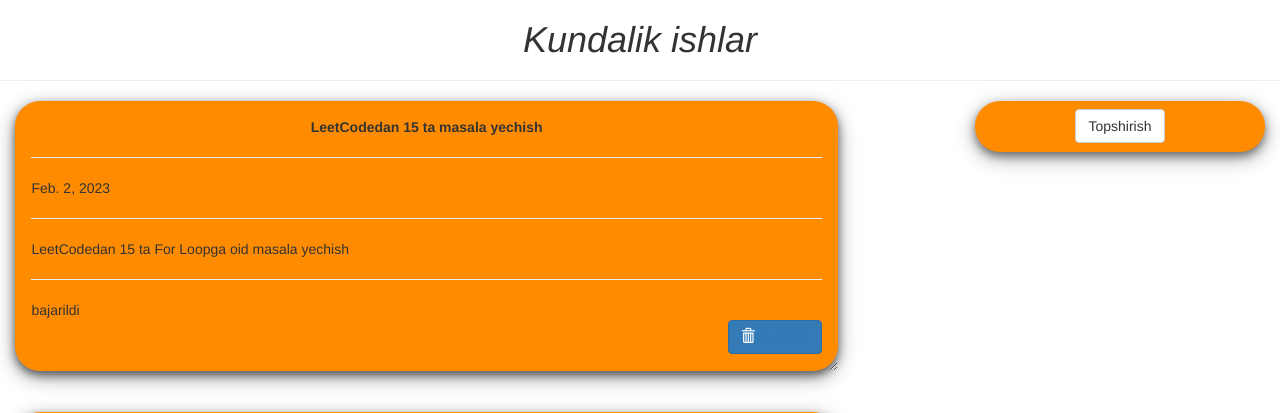
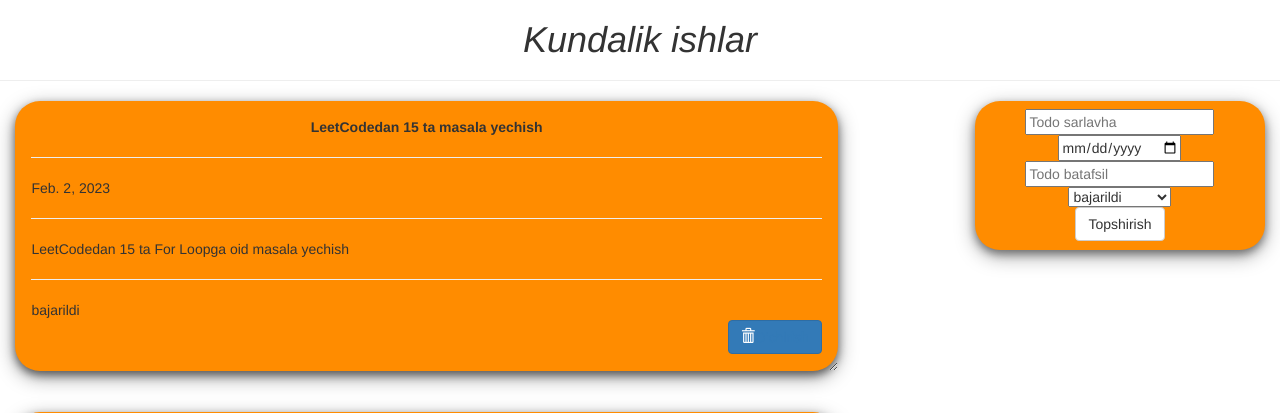
Before and after one commit to fr-javohir/todo-django, a Django app: page / in a window 1280 px wide. Shown: the top 413 px of the page. Run offline with Django 4.2, Linux system fonts and the light colour scheme; data comes from the database, SQL or seed files in the repository; both versions use the stored data as it was after the commit; some libraries are stand-ins or nearby versions.

Commit message:
Now it is possible to add todos on html template

```diff
--- a/asosiy/views.py
+++ b/asosiy/views.py
@@ -1,10 +1,18 @@
-from django.shortcuts import render
+from django.shortcuts import render, redirect
 from .models import *
 
 
 def home(request):
+    if request.method == 'POST':
+        sarlavha = request.POST.get('s')
+        vaqt = request.POST.get('v')
+        batafsil = request.POST.get('b')
+        holat = request.POST.get("st")
+        Todo.objects.create(sarlavha=sarlavha, vaqt=vaqt,
+                            batafsil=batafsil, holat=holat)
+
+        return redirect('/')
     data = {
         "messages": Todo.objects.all()
     }
     return render(request, 'todo.html', data)
-# Create your views here.
--- a/templates/todo.html
+++ b/templates/todo.html
@@ -74,7 +74,29 @@
       <div class="col-md-1"></div>
       <div class="col-md-3">
         <div class="submit_form">
-          <form action="#">
+          <form method="POST">
+            {% csrf_token %}
+            <div>
+              <input
+                type="text"
+                placeholder="Todo sarlavha"
+                name="s"
+                autocomplete="off"
+              />
+            </div>
+            <div>
+              <input type="date" placeholder="Todo vaqt" name="v" />
+            </div>
+            <div>
+              <input type="text" placeholder="Todo batafsil" name="b" />
+            </div>
+            <div>
+              <select name="st">
+                <option value="bajarildi">bajarildi</option>
+                <option value="bajarilmoqda">bajarilmoqda</option>
+                <option value="bajarilmadi">bajarilmadi</option>
+              </select>
+            </div>
             <center>
               <button type="submit" class="btn btn-default">Topshirish</button>
             </center>
```
Also changed, not shown: db.sqlite3.
